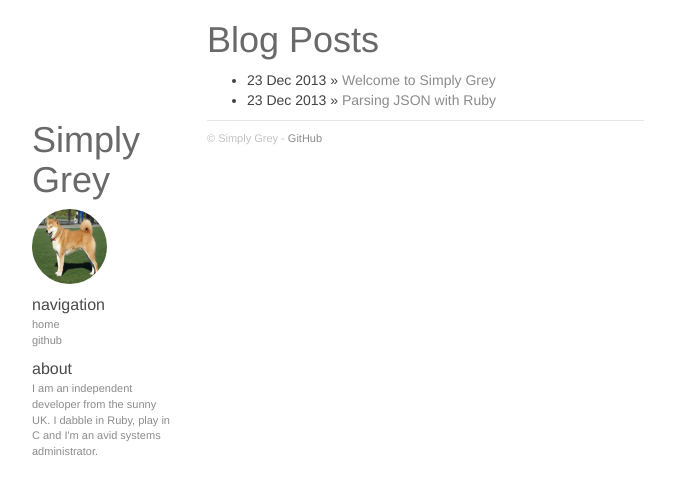
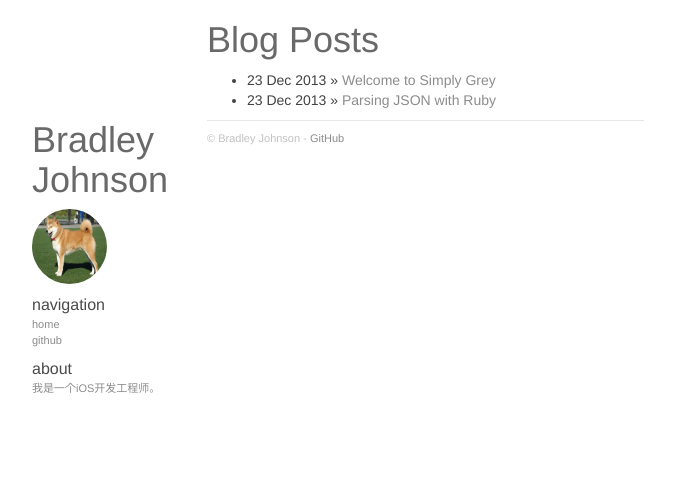
Before and after one commit to zsfbradleyjohnson/zsfbradleyjohnson.github.io, a Jekyll site: the page built from index.html, in a window 1280 px wide. Shown: the top 494 px of the page, without its empty margins (273-948 px from the left). Built offline with Jekyll 4.4.1, drawn with Linux system fonts in a browser that asks for light colours; nearby versions of some CDN libraries; Markdown is read by kramdown in place of the engine named in the settings.

```diff
--- a/_config.yml
+++ b/_config.yml
@@ -1,9 +1,9 @@
-name: Simply Grey
+name: Bradley Johnson
 markdown: redcarpet
 highlighter: pygments
-github: https://www.github.com/liamsymonds
-about: I am an independent developer from the sunny UK. I dabble in Ruby, play in C and I'm an avid systems administrator.
+github: https://www.github.com/zsfbradleyjohnson
+about: 我是一个iOS开发工程师。
 urls:
     - text: github
-      url: https://github.com/liamsymonds
+      url: https://www.github.com/zsfbradleyjohnson
 baseurl: ''
```
